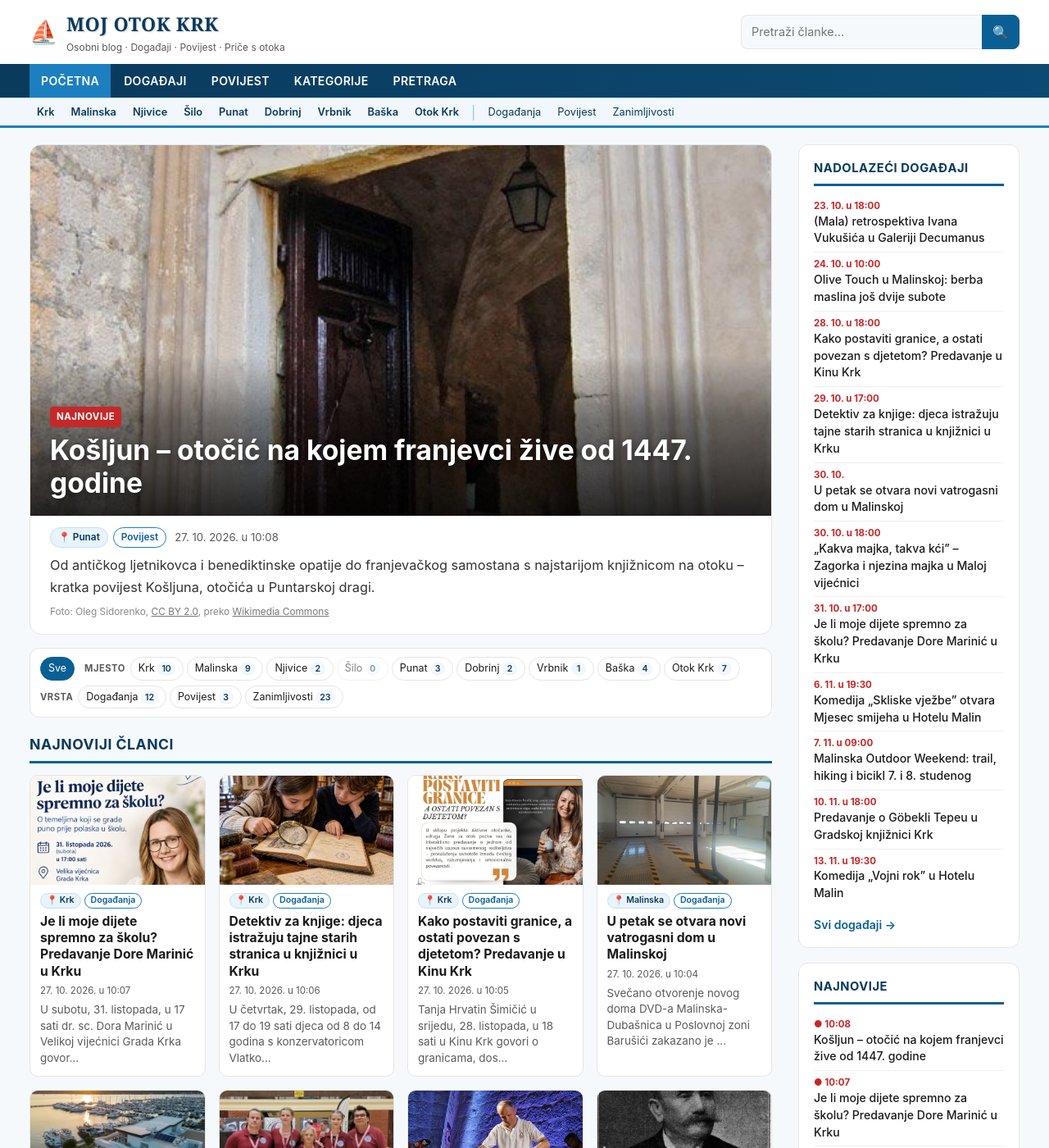
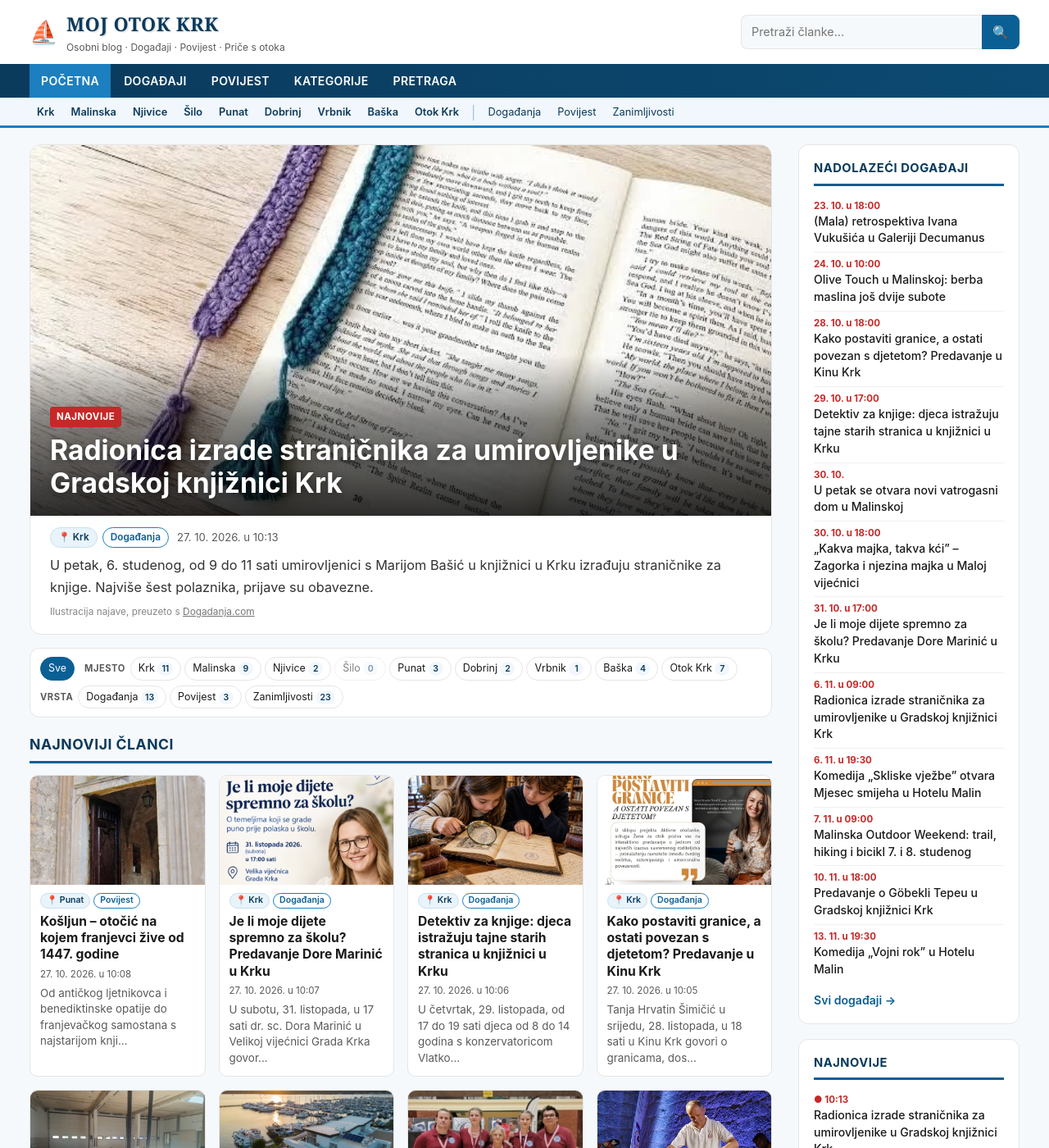
Before and after one commit to MojGK/moj-otok-krk, a Jekyll site: the page built from index.md, in a window 1280 px wide and 1400 px high. Shown: the whole window at 82% size. Built offline with Jekyll 4.4.1, drawn with Linux system fonts in a browser that asks for light colours; some of the changed text lies outside the part shown.

Commit message:
Objava: radionica straničnika 6. 11.; Košljun: provjera prema Brusiću i buli Nikole V., izvori na stranice članaka

```diff
--- /dev/null
+++ b/_posts/2026-10-27-radionica-stranicnika-umirovljenici-knjiznica-krk.md
@@ -0,0 +1,34 @@
+---
+layout: post
+title: "Radionica izrade straničnika za umirovljenike u Gradskoj knjižnici Krk"
+date: 2026-10-27 10:13:00 +0100
+location: Krk
+type: Događanja
+categories: [Krk, Događanja]
+event_date: 2026-11-06 09:00:00 +0100
+event_end: 2026-11-06 11:00:00 +0100
+event_place: Gradska knjižnica Krk
+excerpt: U petak, 6. studenog, od 9 do 11 sati umirovljenici s Marijom Bašić u knjižnici u Krku izrađuju straničnike za knjige. Najviše šest polaznika, prijave su obavezne.
+image: /assets/images/radionica-stranicnika-knjiznica-krk.jpg
+image_alt: "Dva ručno izrađena straničnika s resicama na otvorenoj knjizi"
+image_credit: "Ilustracija najave, preuzeto s [Dogadanja.com](https://www.dogadanja.com/radionica/radionica-izrade-stranicnika-za-knjige-gradska-knjiznica-krk-krk-2026-11-06/)"
+source: "[Dogadanja.com](https://www.dogadanja.com/radionica/radionica-izrade-stranicnika-za-knjige-gradska-knjiznica-krk-krk-2026-11-06/)"
+---
+
+U petak, 6. studenog, od 9 do 11 sati umirovljenici s Marijom Bašić u knjižnici u Krku izrađuju straničnike za knjige. Najviše šest polaznika, prijave su obavezne.
+
+Straničnik je jedna od onih sitnica koje svaki čitatelj treba, a rijetko tko ima lijep – obično završi račun iz dućana ili karta za trajekt. Zato mi se ova radionica u **Gradskoj knjižnici Krk** odmah svidjela: ručni rad i čitanje na jednom mjestu.
+
+Namijenjena je **umirovljenicima**, a vodi je **Marija Bašić**, koja vodi YouTube kanal i web portal **Pletenje.net**, a u riječkoj bolnici vodi i program **terapijskog pletenja** pod pokroviteljstvom EWE foundation.
+
+## Praktično
+
+- **Petak, 6. studenog 2026., 9–11 sati**
+- **Gradska knjižnica Krk**, Kvarnerska ulica
+- za umirovljenike, **najviše 6 polaznika**
+- prijave osobno u knjižnici, e-poštom na info@gkkrk.hr ili telefonom na 051 221 149
+- cijena u najavi nije navedena
+
+Šest je mjesta malo, pa ako vas zanima, javite se što prije.
+
+*Izvor: Dogadanja.com.*
```
Also changed, not shown: _posts/2026-10-27-kosljun-franjevci-od-1447.md (+4 -4 lines), assets/images/radionica-stranicnika-knjiznica-krk.jpg (added).
